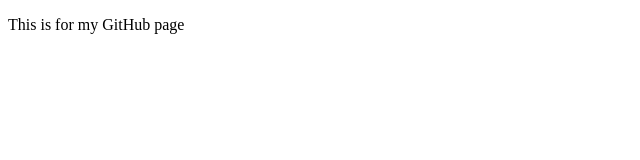
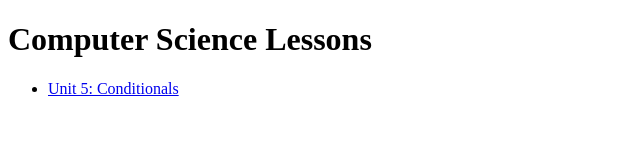
Before and after one commit to myram06/myram06.github.io, a plain HTML site: page index.html in a window 1280 px wide. Shown: the whole page, without its empty margins (0-640 px from the left). Drawn offline with Linux system fonts and the light colour scheme.

Commit message:
Update index.html

```diff
--- a/index.html
+++ b/index.html
@@ -7,6 +7,11 @@
     <title>Document</title>
 </head>
 <body>
-    <p>This is for my GitHub page</p>
+    <h1>Computer Science Lessons</h1>
+    <ul>
+        <li>
+            <a href="/Unit5-Conditionals/conditionals.html">Unit 5: Conditionals</a>
+        </li>
+    </ul>
 </body>
 </html>
```
